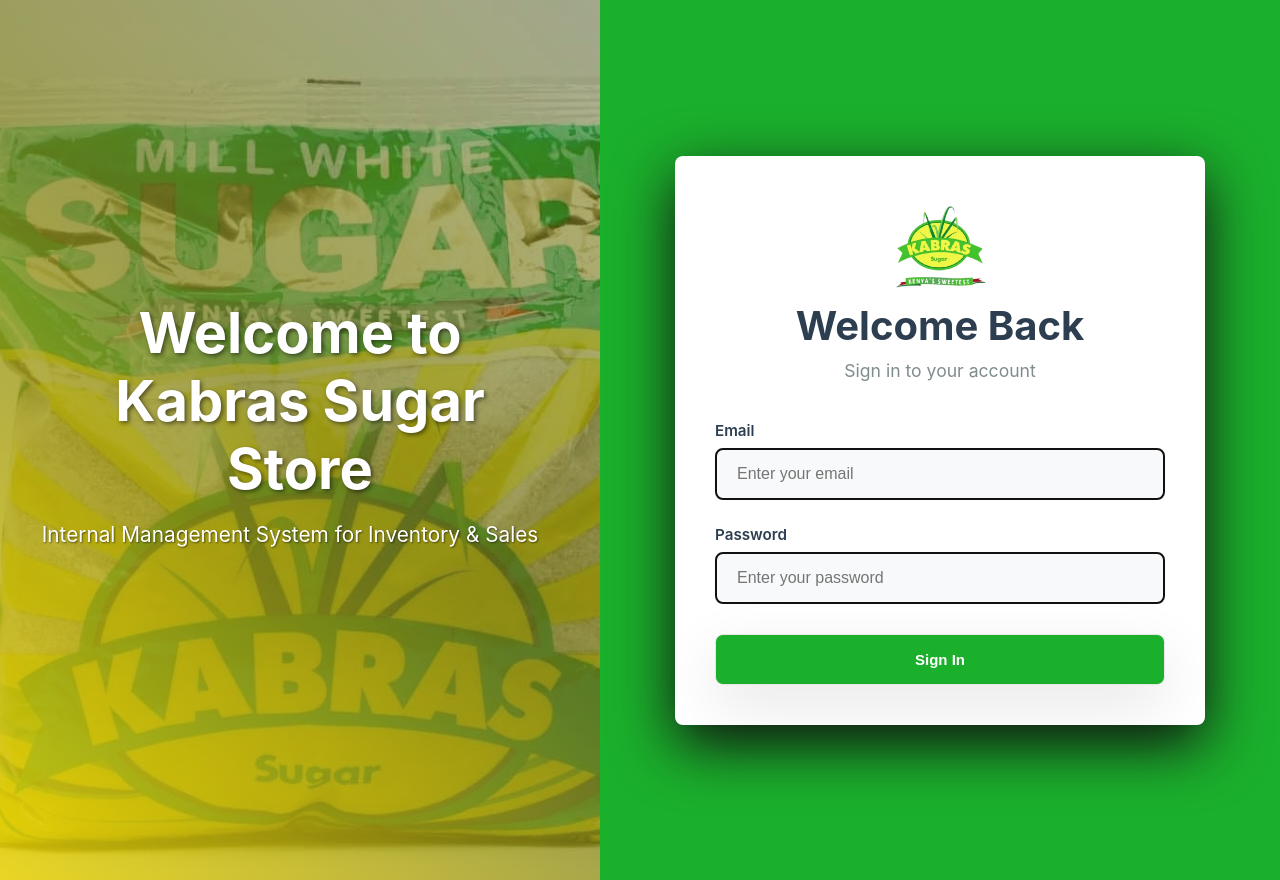
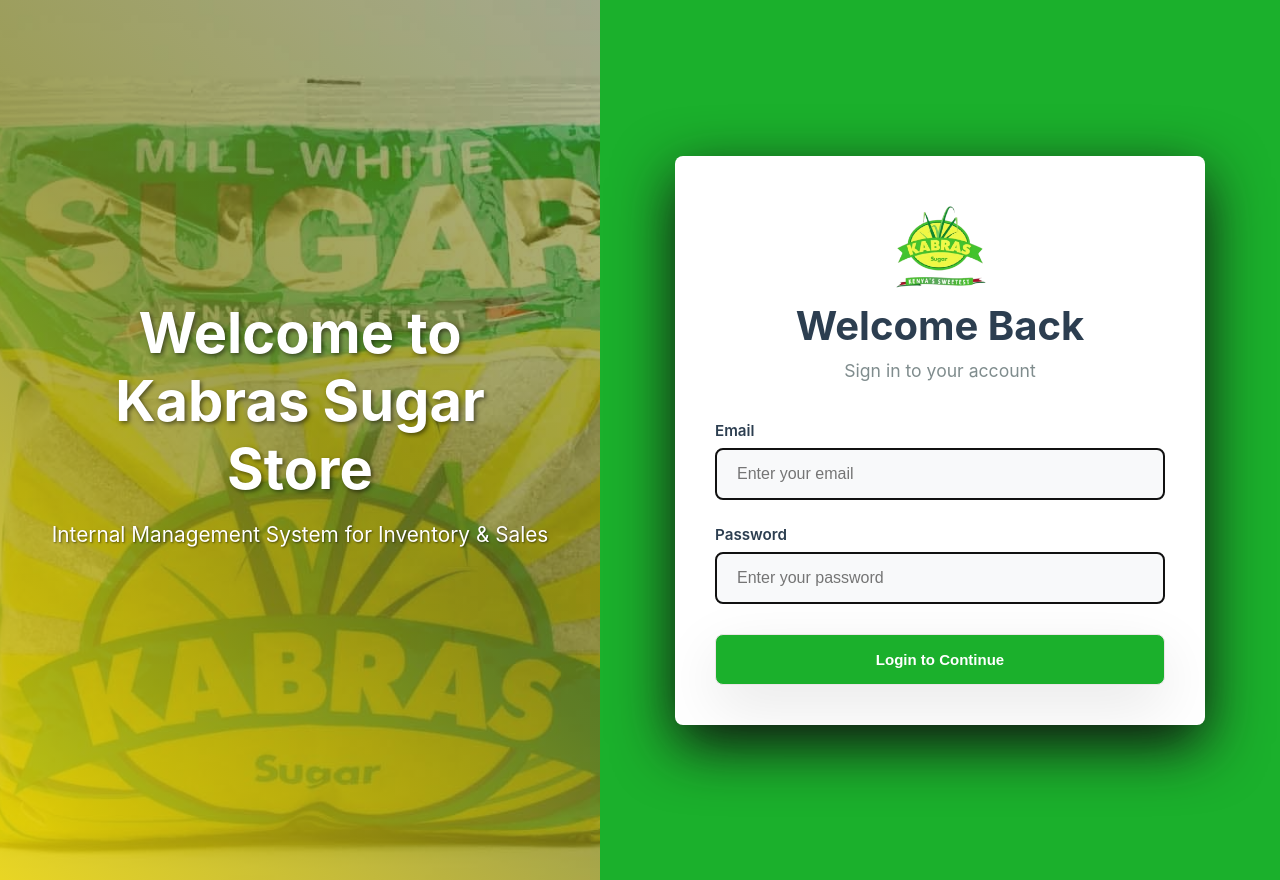
Before and after one commit to Grealishgit/Kabras-Sugar-Store-Management-System, a PHP site: page /login.php in a window 1280 px wide. Run offline with PHP 8.4, Linux system fonts and the light colour scheme; data comes from the database, SQL or seed files in the repository.

Commit message:
Update login page styles and button text for improved user experience

```diff
--- a/assets/css/login.css
+++ b/assets/css/login.css
@@ -72,7 +72,7 @@ html {
 .welcome-content p {
     font-size: 1.3rem;
     margin: 0 0 30px 0;
-    max-width: 500px;
+    text-align: center;
     line-height: 1.6;
     text-shadow: 1px 1px 2px rgba(0, 0, 0, 0.5);
     animation: fadeInUp 1s ease-out 0.2s both;
--- a/login.php
+++ b/login.php
@@ -47,7 +47,6 @@ if ($authHandler->isLoggedIn()) {
             <div class="image-overlay">
 
                 <div class="welcome-content">
-
                     <h1>Welcome to Kabras Sugar Store</h1>
                     <p>Internal Management System for Inventory & Sales</p>
                 </div>
@@ -68,10 +67,10 @@ if ($authHandler->isLoggedIn()) {
                     </div>
 
                     <?php if (isset($_GET['error'])): ?>
-                        <div class="alert error"><?php echo htmlspecialchars($_GET['error']); ?></div>
+                    <div class="alert error"><?php echo htmlspecialchars($_GET['error']); ?></div>
                     <?php endif; ?>
                     <?php if (isset($_GET['success'])): ?>
-                        <div class="alert success"><?php echo htmlspecialchars($_GET['success']); ?></div>
+                    <div class="alert success"><?php echo htmlspecialchars($_GET['success']); ?></div>
                     <?php endif; ?>
 
                     <form action="auth-handler.php" method="POST" id="loginForm">
@@ -91,7 +90,7 @@ if ($authHandler->isLoggedIn()) {
                         <!-- Role select removed -->
 
                         <div class="button-group">
-                            <button type="submit" class="btn-primary">Sign In</button>
+                            <button type="submit" class="btn-primary">Login to Continue</button>
                         </div>
                     </form>
                 </div>
```
